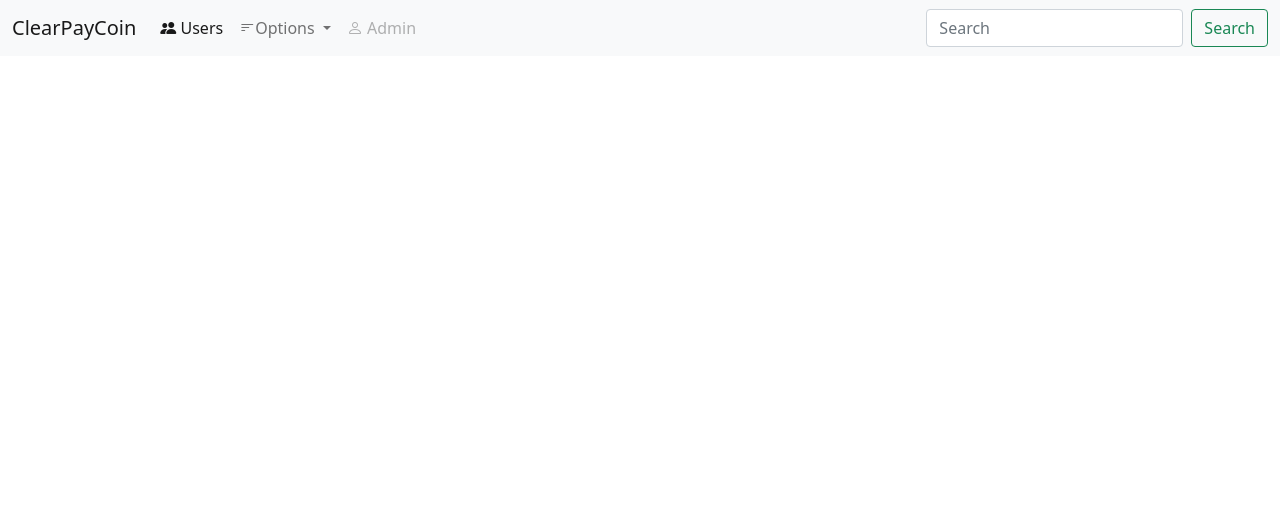
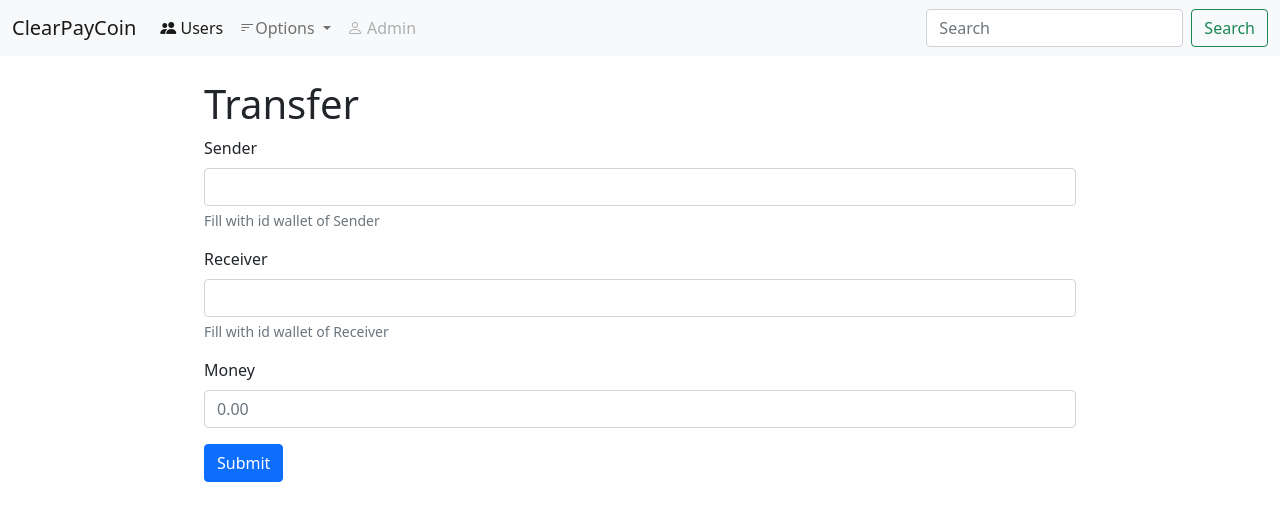
Before and after one commit to santiagocorbanini/cryptowallets, an Angular app: page /transfer in a window 1280 px wide. Before the commit this address led to /. Shown: the top 520 px of the page. Built offline with nearby package versions, Linux system fonts and the light colour scheme.

Commit message:
Add Wallet class

```diff
--- a/src/app/app-routing.module.ts
+++ b/src/app/app-routing.module.ts
@@ -3,6 +3,7 @@ import { RouterModule, Routes } from '@angular/router';
 import { NewUserComponent } from './new-user/new-user.component';
 import { UsersComponent } from './users/users.component';
 import { WalletComponent } from './wallet/wallet.component';
+import { TransferComponent } from './transfer/transfer.component';
 
 const routes: Routes = [
     {
@@ -19,6 +20,10 @@ const routes: Routes = [
         component: NewUserComponent
     },
     {
+        path: 'transfer',
+        component: TransferComponent
+    },
+    {
         path: 'user/:id',
         component: WalletComponent
     },
--- a/src/app/app.module.ts
+++ b/src/app/app.module.ts
@@ -10,6 +10,7 @@ import { UserComponent } from './user/user.component';
 import { FormsModule } from "@angular/forms";
 import { HttpClientModule } from "@angular/common/http";
 import { WalletComponent } from './wallet/wallet.component';
+import { TransferComponent } from './transfer/transfer.component';
 
 @NgModule({
   declarations: [
@@ -18,7 +19,8 @@ import { WalletComponent } from './wallet/wallet.component';
     NewUserComponent,
     UsersComponent,
     UserComponent,
-    WalletComponent
+    WalletComponent,
+    TransferComponent
   ],
   imports: [
     BrowserModule,
--- a/src/app/menu/menu.component.html
+++ b/src/app/menu/menu.component.html
@@ -15,7 +15,7 @@
             </a>
             <ul class="dropdown-menu" aria-labelledby="navbarDropdown">
               <li><a class="dropdown-item" [routerLink]="['/new-user']" ><i class="bi bi-person-plus-fill"></i> New User</a></li>
-              <li><a class="dropdown-item" [routerLink]="['/new-user']" ><i class="bi bi-arrow-left-right"></i> Transfer Money</a></li>
+              <li><a class="dropdown-item" [routerLink]="['/transfer']" ><i class="bi bi-arrow-left-right"></i> Transfer Money</a></li>
             </ul>
           </li>
           <li class="nav-item">
--- /dev/null
+++ b/src/app/transfer/transfer.component.html
@@ -0,0 +1,18 @@
+<h1>Transfer</h1>
+<form>
+    <div class="mb-3">
+        <label for="sender" class="form-label">Sender</label>
+        <input [(ngModel)]="sender" name="sender" type="text" class="form-control" id="sender" >
+        <div id="senderHelp" class="form-text">Fill with id wallet of Sender</div>
+    </div>
+    <div class="mb-3">
+        <label for="receiver" class="form-label">Receiver</label>
+        <input [(ngModel)]="receiver" name="receiver" type="text" class="form-control" id="receiver" >
+        <div id="receiverHelp" class="form-text">Fill with id wallet of Receiver</div>
+    </div>
+    <div class="mb-3">
+        <label for="money" class="form-label">Money</label>
+        <input [(ngModel)]="money" name="money" type=number min=0.00 placeholder="0.00" class="form-control" id="money">
+    </div>
+    <button (click)="sendTransfer()" type="button" class="btn btn-primary">Submit</button>
+</form>
--- /dev/null
+++ b/src/app/transfer/transfer.component.ts
@@ -0,0 +1,38 @@
+import { Component, OnInit } from '@angular/core';
+import { Router } from '@angular/router';
+import { UserService } from '../user.service';
+
+@Component({
+  selector: 'app-transfer',
+  templateUrl: './transfer.component.html',
+  styleUrls: ['./transfer.component.css']
+})
+export class TransferComponent implements OnInit {
+
+    public sender;
+    public receiver;
+    public money;
+
+    constructor(
+        private service: UserService,
+        private router: Router
+    ) { }
+
+  ngOnInit(): void {
+  }
+
+  public sendTransfer() {
+    const transferMoney = {
+      'sender': this.sender,
+      'receiver': this.receiver,
+      'money': this.money
+    };
+
+    this.service.transfer(transferMoney)
+        .subscribe(response => {
+            console.log(response);
+            this.router.navigate(['/']);
+        });
+    }
+
+}
--- a/src/app/user.service.ts
+++ b/src/app/user.service.ts
@@ -15,8 +15,8 @@ export class UserService {
     return this.http.post(this.uri + '/users', user);
   }
 
-  public addWallet(idUser, wallet){
-    return this.http.post(this.uri + '/users/' + idUser + '/addwallet', wallet);
+  public addWallet(wallet){
+    return this.http.post(this.uri + '/user/addwallet', wallet);
   }
 
   public findAll() {
@@ -27,7 +27,15 @@ export class UserService {
         return this.http.get<any>(this.uri + '/user/' + idUser);
     }
 
+    public findWallets(idUser) {
+        return this.http.get<any>(this.uri + '/user/' + idUser + "/wallets");
+    }
+
     public search(search){
         return this.http.get<any>(this.uri + '/user/search/' + search);
     }
+
+    public transfer(transferMoney){
+        return this.http.post(this.uri + '/transfer', transferMoney);;
+    }
 }
--- a/src/app/wallet/wallet.component.html
+++ b/src/app/wallet/wallet.component.html
@@ -1,13 +1,13 @@
 <div class="p-4 mb-4 bg-light rounded-3">
     <div class="container-fluid py-2">
-        <h1 class="display-7 fw-bold"><i class="bi bi-person-circle"></i> {{user.name}}</h1>
+        <h1 class="display-7 fw-bold"><i class="bi bi-person-circle"></i> {{user && user.name}}</h1>
         <hr class="my-4">
-        <p class="col-md-12 fs-8"><i class="bi bi-currency-exchange"></i> Balance: ${{user.balance}}</p>
-        <p class="col-md-12 fs-8"><i class="bi bi-calendar-event"></i> Created: {{user.fecha | date}}</p>
+        <p class="col-md-12 fs-8"><i class="bi bi-currency-exchange"></i> Balance: ${{user && user.balance}}</p>
+        <p class="col-md-12 fs-8"><i class="bi bi-calendar-event"></i> Created: {{user && user.fecha | date}}</p>
         <hr class="my-4">
         <h5 >Wallets:</h5>
 
-        <div class="card" *ngFor="let wallet of user.wallets ">
+        <div class="card" *ngFor="let wallet of wallets ">
             <div class="card-body">
                 <figcaption class="blockquote-footer">Id: #{{wallet.id}}</figcaption>
                 <p><i class="bi bi-wallet2"></i> Cryptocurrency: <small><strong>{{wallet.nameCurrency}}</strong></small>
--- a/src/app/wallet/wallet.component.ts
+++ b/src/app/wallet/wallet.component.ts
@@ -9,8 +9,9 @@ import { ActivatedRoute, Router } from '@angular/router';
 })
 export class WalletComponent implements OnInit {
 
-    private idUser;
+    public idUser;
     public user;
+    public wallets;
     public nameCurrency;
     public currency;
 
@@ -27,15 +28,22 @@ export class WalletComponent implements OnInit {
                 this.user = response;
             }, error => {
                 this.router.navigate(['/']);
-            });
+        });
+        this.service.findWallets(this.idUser)
+            .subscribe(response => {
+                this.wallets  = response;
+            }, error => {
+                this.router.navigate(['/']);
+        });
     }
 
     public sendWallet(){
         const data = {
             "nameCurrency": this.nameCurrency,
-            "currency": this.currency
+            "currency": this.currency,
+            "idUser": this.user.id
         };
-        this.service.addWallet(this.user.id, data)
+        this.service.addWallet(data)
             .subscribe(response => {
                 this.ngOnInit();
             });
```
Also changed, not shown: src/app/transfer/transfer.component.css (added), 1 other file (tests, documents, lock files or other folders).
